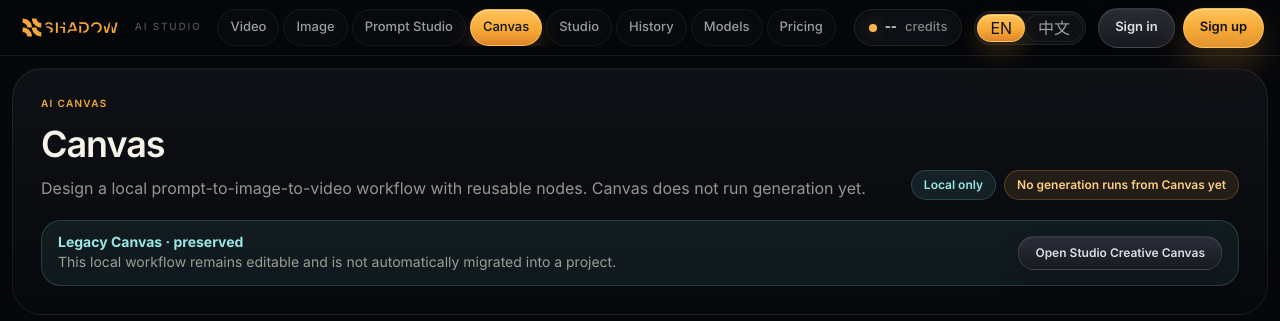
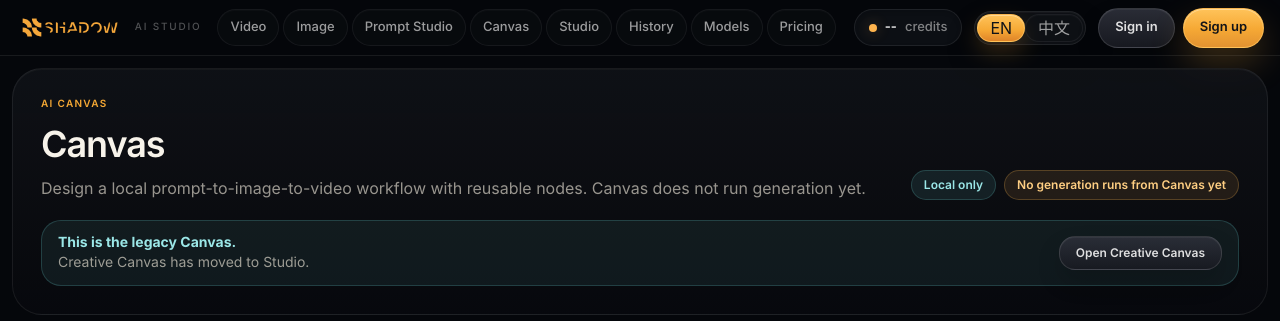
Before and after one commit to shadowwu02/shadowedge-web-next, a Next.js app: page /workspace/canvas in a window 1280 px wide. Shown: the top 321 px of the page. Built offline with nearby package versions, Linux system fonts and the light colour scheme; no server answers.

Commit message:
feat: consolidate creative canvas entry

```diff
--- a/src/components/canvas/CanvasWorkspace.tsx
+++ b/src/components/canvas/CanvasWorkspace.tsx
@@ -13,6 +13,7 @@
   saveCanvasWorkflow,
   withCanvasUpdatedAt,
 } from "@/lib/canvas/canvasStorage";
+import { CREATIVE_CANVAS_ENTRY } from "@/lib/canvas/canvasRoutes";
 import { useI18n, type DictionaryKey } from "@/i18n/useI18n";
 import { cn } from "@/lib/utils";
 
@@ -258,7 +259,11 @@
   }, [selectedNode, t]);
 
   return (
-    <div className="se-scrollbar h-full overflow-y-auto overflow-x-hidden">
+    <div
+      className="se-scrollbar h-full overflow-y-auto overflow-x-hidden"
+      data-canvas-product="legacy"
+      data-primary-product="false"
+    >
       <div className="mx-auto flex min-h-full w-full max-w-[1480px] flex-col gap-4 pb-5">
         <section className="se-card-quiet rounded-[30px] p-5 md:p-7">
           <div className="flex flex-col gap-5 xl:flex-row xl:items-end xl:justify-between">
@@ -278,11 +283,11 @@
           </div>
           <div className="mt-5 flex flex-col gap-3 rounded-[20px] border border-[#6fd7d7]/20 bg-[#6fd7d7]/8 px-4 py-3 text-sm text-[#d6d0c4]/72 sm:flex-row sm:items-center sm:justify-between">
             <div>
-              <strong className="block text-[#9be7e7]">Legacy Canvas · preserved</strong>
-              <span>This local workflow remains editable and is not automatically migrated into a project.</span>
+              <strong className="block text-[#9be7e7]">{t("canvas.legacyNoticeTitle")}</strong>
+              <span>{t("canvas.legacyNoticeBody")}</span>
             </div>
-            <Link className="se-button-secondary shrink-0 justify-center rounded-2xl px-4 py-2 text-xs font-semibold" href="/studio?canvas=creative">
-              Open Studio Creative Canvas
+            <Link className="se-button-secondary shrink-0 justify-center rounded-2xl px-4 py-2 text-xs font-semibold" href={CREATIVE_CANVAS_ENTRY}>
+              {t("canvas.openCreativeCanvas")}
             </Link>
           </div>
         </section>
--- a/src/components/home/HomePage.tsx
+++ b/src/components/home/HomePage.tsx
@@ -4,6 +4,7 @@
 import Link from "next/link";
 import { activeBrand } from "@/config/brand";
 import { useI18n, type DictionaryKey } from "@/i18n/useI18n";
+import { CREATIVE_CANVAS_ENTRY } from "@/lib/canvas/canvasRoutes";
 
 type CtaItem = {
   href: string;
@@ -197,7 +198,7 @@
     bodyKey: "home.feature.remake.body",
   },
   {
-    href: "/workspace/canvas",
+    href: CREATIVE_CANVAS_ENTRY,
     kickerKey: "home.feature.canvas.kicker",
     titleKey: "home.feature.canvas.title",
     bodyKey: "home.feature.canvas.body",
@@ -380,7 +381,7 @@
             ? "group relative overflow-hidden rounded-[24px] border border-[#d9b56d]/18 bg-[radial-gradient(circle_at_16%_18%,rgba(217,181,109,.13),transparent_34%),linear-gradient(135deg,#1b1813,#10100f)] p-6 transition hover:-translate-y-0.5 hover:border-[#d9b56d]/42 sm:col-span-2"
             : "group relative overflow-hidden rounded-[24px] border border-white/10 bg-[radial-gradient(circle_at_16%_18%,rgba(255,180,77,.10),transparent_34%),linear-gradient(135deg,#33323a,#1f2027)] p-6 transition hover:-translate-y-0.5 hover:border-[#ffb44d]/32 sm:col-span-2"
         }
-        href="/workspace/canvas"
+        href={CREATIVE_CANVAS_ENTRY}
       >
         <div className="grid gap-5 sm:grid-cols-[58px_1fr_auto] sm:items-center">
           <div className={`grid size-14 place-items-center rounded-[18px] border text-2xl font-black shadow-xl shadow-black/20 ${isGold ? "border-[#d9b56d]/24 bg-[#12110f] text-[#d9b56d]" : "border-[#ffb44d]/20 bg-[#20212a] text-[#ffb44d]"}`}>
@@ -677,7 +678,7 @@
                       ]
                     : [
                         { href: "/workspace/video", key: "home.createVideo", primary: true },
-                        { href: "/workspace/canvas", key: "home.openCanvas" },
+                        { href: CREATIVE_CANVAS_ENTRY, key: "home.openCanvas" },
                         { href: "/history", key: "home.openHistory" },
                       ]
                 }
--- a/src/components/layout/AppShell.tsx
+++ b/src/components/layout/AppShell.tsx
@@ -6,6 +6,7 @@
 import { TopBar } from "@/components/layout/TopBar";
 import { activeBrand } from "@/config/brand";
 import { useI18n } from "@/i18n/useI18n";
+import { CREATIVE_CANVAS_ENTRY } from "@/lib/canvas/canvasRoutes";
 import { cn } from "@/lib/utils";
 
 export function AppShell({
@@ -27,7 +28,7 @@
   const isActiveRoute = (href: string) => {
     if (href === "/workspace/video") return pathname === href || pathname.startsWith(`${href}/`);
     if (href === "/workspace/image") return pathname === href || pathname.startsWith(`${href}/`);
-    if (href === "/workspace/canvas") return pathname === href || pathname.startsWith(`${href}/`);
+    if (href === CREATIVE_CANVAS_ENTRY) return pathname === "/studio";
     if (href === "/prompt-studio") return pathname === href || pathname.startsWith(`${href}/`);
     if (href === "/studio") return pathname === href || pathname.startsWith(`${href}/`);
     return pathname === href;
@@ -36,7 +37,7 @@
     { label: t("nav.video"), href: "/workspace/video", active: isActiveRoute("/workspace/video") },
     { label: t("nav.image"), href: "/workspace/image", active: isActiveRoute("/workspace/image") },
     { label: t("nav.promptStudio"), href: "/prompt-studio", active: isActiveRoute("/prompt-studio") },
-    { label: t("nav.canvas"), href: "/workspace/canvas", active: isActiveRoute("/workspace/canvas") },
+    { label: t("nav.canvas"), href: CREATIVE_CANVAS_ENTRY, active: isActiveRoute(CREATIVE_CANVAS_ENTRY) },
     { label: "Studio", href: "/studio", active: isActiveRoute("/studio") },
     { label: t("nav.history"), href: "/history", active: isActiveRoute("/history") },
     { label: t("nav.models"), href: "/models", active: isActiveRoute("/models") },
--- a/src/features/studio/components/StudioCreativeCanvas.tsx
+++ b/src/features/studio/components/StudioCreativeCanvas.tsx
@@ -54,6 +54,7 @@
   createStudioCreativeCanvasEditSession,
   getStudioCreativeCanvas,
 } from "@/lib/studio-creative-canvas-api";
+import { LEGACY_CANVAS_ROUTE } from "@/lib/canvas/canvasRoutes";
 
 type CreativeNodeData = {
   source: StudioCreativeCanvasNode;
@@ -561,7 +562,7 @@
       <section className="studio-creative-canvas-empty" aria-label="Unified Creative Canvas empty state">
         <strong>Open a saved Studio project</strong>
         <p>The unified canvas is derived from project, Timeline, Storyboard, Execution, Output, Asset, and Delivery data.</p>
-        <a href="/workspace/canvas">Open preserved Legacy Canvas</a>
+        <a href={LEGACY_CANVAS_ROUTE}>Open preserved Legacy Canvas</a>
       </section>
     );
   }
--- a/src/i18n/dictionary.ts
+++ b/src/i18n/dictionary.ts
@@ -146,6 +146,9 @@
     "canvas.mvpSubtitle": "Design a local prompt-to-image-to-video workflow with reusable nodes. Canvas does not run generation yet.",
     "canvas.localOnly": "Local only",
     "canvas.noGeneration": "No generation runs from Canvas yet",
+    "canvas.legacyNoticeTitle": "This is the legacy Canvas.",
+    "canvas.legacyNoticeBody": "Creative Canvas has moved to Studio.",
+    "canvas.openCreativeCanvas": "Open Creative Canvas",
     "canvas.nodeLibrary": "Node Library",
     "canvas.group.input": "Input",
     "canvas.group.generation": "Generation",
@@ -1725,6 +1728,9 @@
     "canvas.mvpSubtitle": "用可复用节点设计本地的提示词到图像、再到视频的工作流。画布暂不直接执行生成。",
     "canvas.localOnly": "仅本地保存",
     "canvas.noGeneration": "画布暂不直接执行生成",
+    "canvas.legacyNoticeTitle": "这是旧版 Canvas。",
+    "canvas.legacyNoticeBody": "Creative Canvas 已迁移到 Studio。",
+    "canvas.openCreativeCanvas": "打开 Creative Canvas",
     "canvas.nodeLibrary": "节点库",
     "canvas.group.input": "输入",
     "canvas.group.generation": "生成",
--- /dev/null
+++ b/src/lib/canvas/canvasRoutes.ts
@@ -0,0 +1,2 @@
+export const CREATIVE_CANVAS_ENTRY = "/studio?canvas=creative";
+export const LEGACY_CANVAS_ROUTE = "/workspace/canvas";
```
Also changed, not shown: 2 other files (tests, documents, lock files or other folders).
